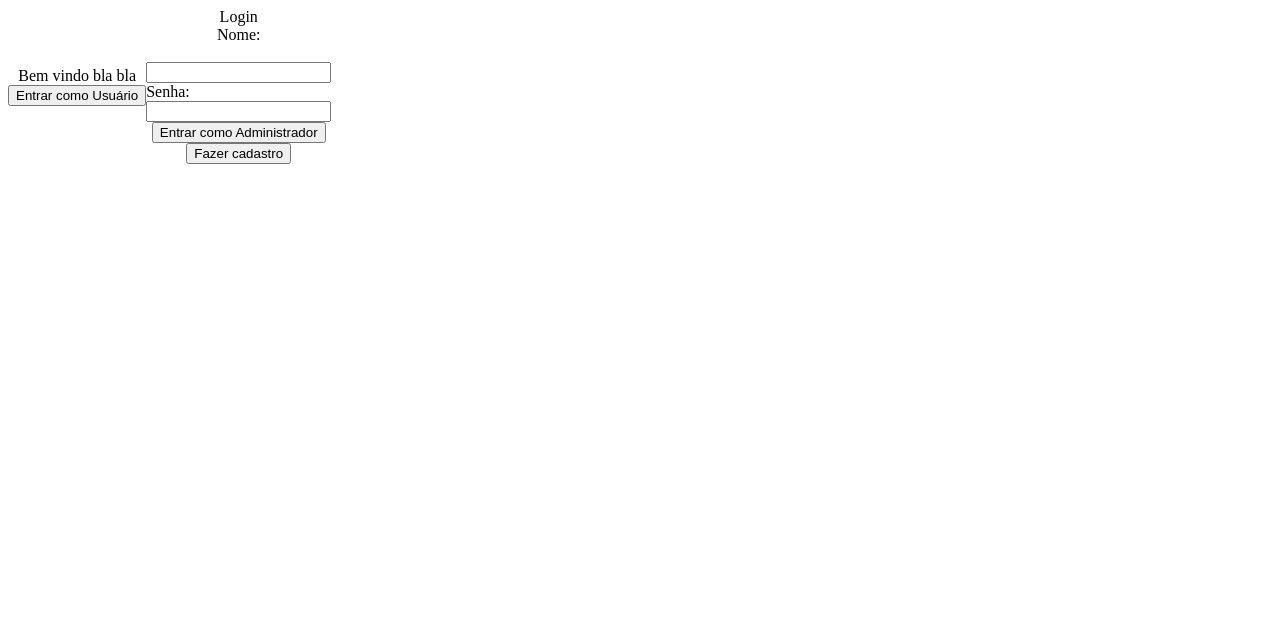
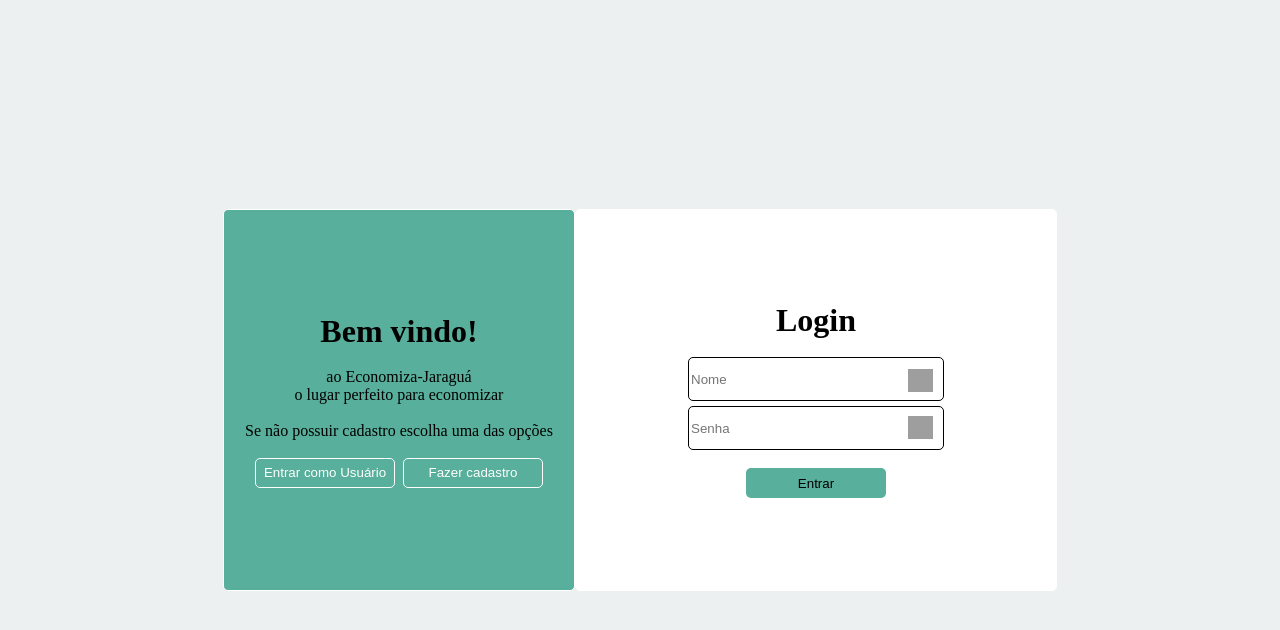
Before and after one commit to MatheusFranzener/Economiza-Jaragua, an Angular app in the folder EconomizaJaragua/economiza-jaragua/: page / in a window 1280 px wide. Shown: the top 630 px of the page. Built offline with nearby package versions, Linux system fonts and the light colour scheme; no server answers; grey boxes are pictures that could not be loaded.

Commit message:
Commit11/02/2022

```diff
--- a/EconomizaJaragua/economiza-jaragua/src/app/tela-login/cadastrar-usuario/cadastrar-usuario.component.css
+++ b/EconomizaJaragua/economiza-jaragua/src/app/tela-login/cadastrar-usuario/cadastrar-usuario.component.css
@@ -0,0 +1,69 @@
+.caixaPrincipal{
+    display: flex;
+    align-items: center;
+    justify-content: center;
+    flex-direction: row;
+    background-color: #ecf0f1;
+    width: 100vw;
+    height: 100vh;
+}
+
+.caixaBemVindo{
+    display: flex;
+    align-items: center;
+    justify-content: center;
+    flex-direction: column;
+    margin-right: 150px;
+    width: 350px;
+    height: 380px;
+    background-color: #58af9b;
+    border: 1px solid white;
+    border-radius: 5px;
+}
+
+.caixaLogin{
+    display: flex;
+    align-items: center;
+    justify-content: center;
+    flex-direction: column;
+    width: 480px;
+    height: 550px;
+    background-color: white;
+    border: 1px solid white;
+    border-radius: 5px;
+    margin-right: 50px;
+}
+
+.inputNome{
+    width: 250px;
+    height: 40px;
+    border-radius: 5px;
+    border: solid 0.5px black;
+}
+
+.icone{
+    position: absolute;
+    margin-top: 8px;
+    margin-left: 220px;
+    width: 25px;
+    height: 23px;
+}
+
+.botaoEntrar{
+    background-color: #58af9b;
+    border: none;
+    border-radius: 5px;
+    width: 140px;
+    height: 30px;
+}
+
+.botaoUser{
+    margin-right: 5px;
+    border: solid white 0.5px;
+    background-color: #58af9b;
+    color: white;
+    border-radius: 5px;
+    width: 140px;
+    height: 30px;
+    opacity: 0.99;
+}
--- a/EconomizaJaragua/economiza-jaragua/src/app/tela-login/cadastrar-usuario/cadastrar-usuario.component.html
+++ b/EconomizaJaragua/economiza-jaragua/src/app/tela-login/cadastrar-usuario/cadastrar-usuario.component.html
@@ -1,26 +1,48 @@
-<div>
-  <h1>Cadastro Dono de Empresa</h1>
-  <div>
+<div class="caixaPrincipal">
+  <div class="caixaBemVindo">
+    <h1>Já possui cadastro?</h1>
+    <br>
+    <span>clique no botão</span>
+    <br>
+    <span>para fazer login</span>
+    <br>
+    <div class="botoesLogin">
+      <button (click)="telaLogin()" class="botaoUser">Fazer Login</button>
+    </div>
+  </div>
+
+  <div class="caixaLogin">
+    <h1>Cadastro Administrador</h1>
     <div>
-      <span>Nome: </span>
       <br>
-      <input type="text" placeholder="Nome" [(ngModel)]="nome"> <br />
+      <div class="icones">
+        <img src="https://cdn-icons-png.flaticon.com/512/74/74472.png" alt="" class="icone">
+      </div>
+      <input type="text" placeholder="Nome" class="inputNome" [(ngModel)]="nome"> <br />
     </div>
     <div>
-      <span>Telefone: </span>
       <br>
-      <input type="text" placeholder="Telefone" [(ngModel)]="telefone"> <br />
+      <div class="icones">
+        <img src="https://cdn-icons-png.flaticon.com/512/126/126341.png" alt="" class="icone">
+      </div>
+      <input type="text" placeholder="Telefone" class="inputNome" [(ngModel)]="telefone"> <br />
     </div>
     <div>
-      <span>Email: </span>
       <br>
-      <input type="text" placeholder="Email" [(ngModel)]="email"> <br />
+      <div class="icones">
+        <img src="https://cdn.icon-icons.com/icons2/2131/PNG/512/email_mesasge_envelope_icon_131541.png" alt="" class="icone">
+      </div>
+      <input type="text" placeholder="Email" class="inputNome" [(ngModel)]="email"> <br />
     </div>
     <div>
-      <span>Senha: </span>
       <br>
-      <input type="password" placeholder="Senha" [(ngModel)]="senha"> <br />
+      <div class="icones">
+        <img src="https://cdn-icons-png.flaticon.com/512/2089/2089795.png" alt="" class="icone">
+      </div>
+      <input type="password" placeholder="Senha" class="inputNome" [(ngModel)]="senha"> <br />
     </div>
-    <button (click)="cadastrar()">Cadastrar</button>
+    <br>
+    <button (click)="cadastrar()" class="botaoEntrar">Cadastrar</button>
   </div>
+
 </div>
--- a/EconomizaJaragua/economiza-jaragua/src/app/tela-login/cadastrar-usuario/cadastrar-usuario.component.ts
+++ b/EconomizaJaragua/economiza-jaragua/src/app/tela-login/cadastrar-usuario/cadastrar-usuario.component.ts
@@ -23,4 +23,8 @@ export class CadastrarUsuarioComponent implements OnInit {
     this.router.navigate(['login'])
   }
 
+  telaLogin(){
+    this.router.navigate(['login'])
+  }
+
 }
--- a/EconomizaJaragua/economiza-jaragua/src/app/tela-login/login/login.component.css
+++ b/EconomizaJaragua/economiza-jaragua/src/app/tela-login/login/login.component.css
@@ -1,7 +1,11 @@
 .caixaPrincipal{
     display: flex;
     align-items: center;
+    justify-content: center;
     flex-direction: row;
+    background-color: #ecf0f1;
+    width: 100vw;
+    height: 100vh;
 }
 
 .caixaBemVindo{
@@ -9,6 +13,11 @@
     align-items: center;
     justify-content: center;
     flex-direction: column;
+    width: 350px;
+    height: 380px;
+    background-color: #58af9b;
+    border: 1px solid white;
+    border-radius: 5px;
 }
 
 .caixaLogin{
@@ -16,4 +25,75 @@
     align-items: center;
     justify-content: center;
     flex-direction: column;
+    width: 480px;
+    height: 380px;
+    background-color: white;
+    border: 1px solid white;
+    border-radius: 5px;
 }
+
+.botoesLogin{
+    display: flex;
+    flex-direction: row;
+}
+
+.botaoUser{
+    margin-right: 5px;
+    border: solid white 0.5px;
+    background-color: #58af9b;
+    color: white;
+    border-radius: 5px;
+    width: 140px;
+    height: 30px;
+    opacity: 0.99;
+}
+
+.botaoCriar{
+    margin-left: 3px;
+    border: solid white 0.5px;
+    background-color: #58af9b;
+    border-radius: 5px;
+    color: white;
+    width: 140px;
+    height: 30px;
+    opacity: 0.99;
+}
+
+.botaoEntrar{
+    background-color: #58af9b;
+    border: none;
+    border-radius: 5px;
+    width: 140px;
+    height: 30px;
+}
+
+.inputLogin{
+    width: 350px;
+    display: flex;
+    justify-content: center;
+    align-items: center;
+}
+
+.inputNome{
+    width: 250px;
+    height: 40px;
+    border-radius: 5px;
+    border: solid 0.5px black;
+}
+
+.inputSenha{
+    margin-top: 5px;
+    width: 250px;
+    height: 40px;
+    border-radius: 5px;
+    border: solid 0.5px black;
+}
+
+
+.icone{
+    position: absolute;
+    margin-top: -10px;
+    margin-left: 220px;
+    width: 25px;
+    height: 23px;
+}
--- a/EconomizaJaragua/economiza-jaragua/src/app/tela-login/login/login.component.html
+++ b/EconomizaJaragua/economiza-jaragua/src/app/tela-login/login/login.component.html
@@ -1,27 +1,43 @@
-<div class="caixaPrincipal">
 
-  <div class="caixaBemVindo">
-    <span>Bem vindo bla bla</span>
+  <div class="caixaPrincipal">
 
-    <button (click)="logarUser()" class="botaoUser">Entrar como Usuário</button>
+    <div class="caixaBemVindo">
+      <h1>Bem vindo!</h1>
+      <br>
+      <span>ao Economiza-Jaraguá</span>
+      <span>o lugar perfeito para economizar</span>
+      <br>
+      <span>Se não possuir cadastro escolha uma das opções</span>
+      <br>
+      <div class="botoesLogin">
+        <button (click)="logarUser()" class="botaoUser">Entrar como Usuário</button>
+        <button (click)="criarConta()" class="botaoCriar">Fazer cadastro</button>
+      </div>
+    </div>
+
+
+
+    <div class="caixaLogin">
+      <h1>Login</h1>
+      <br>
+      <div class="inputLogin">
+        <div class="icones">
+          <img src="https://cdn-icons-png.flaticon.com/512/74/74472.png" alt="" class="icone" >
+        </div>
+        <input  [(ngModel)]="user" class="inputNome" placeholder="Nome">
+      </div>
+
+      <div class="inputLogin">
+        <br>
+        <div class="icones">
+          <img src="https://cdn-icons-png.flaticon.com/512/2089/2089795.png" alt="" class="icone">
+        </div>
+        <input [(ngModel)]="password" type="password" class="inputSenha" placeholder="Senha">
+      </div>
+
+    <br>
+
+    <button (click)="logar()" class="botaoEntrar">Entrar</button>
+
 
   </div>
-
-  <div class="caixaLogin">
-    <span class="tituloCaixaLogin">Login</span>
-    <span>Nome: </span>
-    <br>
-    <input [(ngModel)]="user" class="inputNome">
-
-
-  <div class="loginSenha">
-    <span>Senha: </span>
-    <br>
-    <input [(ngModel)]="password" type="password" class="inputSenha">
-  </div>
-
-  <button (click)="logar()" class="botaoEntrar">Entrar como Administrador</button>
-
-  <button (click)="criarConta()" class="botaoCriar">Fazer cadastro</button>
-
-</div>
--- a/EconomizaJaragua/economiza-jaragua/src/app/tela-login/login/login.component.ts
+++ b/EconomizaJaragua/economiza-jaragua/src/app/tela-login/login/login.component.ts
@@ -28,9 +28,7 @@ export class LoginComponent implements OnInit {
   }
 
   logar(){
-
     var self = this;
-
     fetch('http://localhost:3000/api/login', { method: 'POST', body: JSON.stringify({ nome: this.user, senha: this.password}), headers: {"Content-Type": "application/json"}}).then(function (e) {
       console.log(e)
 
--- a/EconomizaJaragua/economiza-jaragua/src/styles.css
+++ b/EconomizaJaragua/economiza-jaragua/src/styles.css
@@ -1 +1,4 @@
 /* You can add global styles to this file, and also import other style files */
+* {
+    margin: 0;
+}
```
Also changed, not shown: 1 other file (tests, documents, lock files or other folders).
